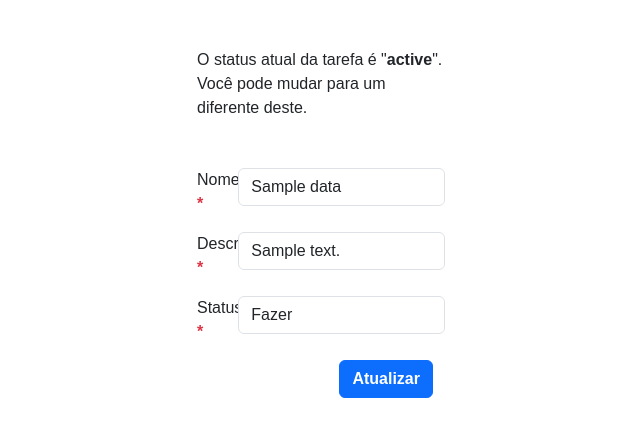
After one commit to felipeoli7eira/tecsagroup-challenge, a PHP site: template app/src/views/tasks/edit.php in a window 1280 px wide. The commit adds this page. Shown: the top 445 px of the page, without its empty margins (319-959 px from the left). Run offline with PHP 8.4, Linux system fonts and the light colour scheme; the template is opened without the code that fills it: most values are stand-ins (such as "Sample title", 1, 10 or a date in 2020); some web fonts are replaced.

Commit message:
feat: starting edit page

```diff
--- a/app/router/routes.php
+++ b/app/router/routes.php
@@ -4,6 +4,7 @@ use Pecee\SimpleRouter\SimpleRouter as Route;
 
 Route::get('/', 'TaskController@renderHomePage');
 Route::get('/cadastro', 'TaskController@renderCreateTaskPage');
+Route::get('/edicao/{id}', 'TaskController@renderEditTaskPage');
 
 Route::group(['prefix' => '/api'], function (): void {
     Route::post('/task', 'TaskController@create');
--- a/app/src/Services/TaskService.php
+++ b/app/src/Services/TaskService.php
@@ -38,6 +38,11 @@ class TaskService
         $this->response->httpCode(200)->json($data);
     }
 
+    public function readOne(int $id): \stdClass
+    {
+        return $this->repository->readOne($id);
+    }
+
     public function update(int $id, array $data)
     {
         $result = $this->repository->update($id, $data);
--- /dev/null
+++ b/app/src/views/tasks/edit.php
@@ -0,0 +1,68 @@
+<div class="d-flex justify-content-center row m-0">
+    <form class="p-5 col col-12 col-md-3" name="updateTaskForm">
+        <div class="row mb-5">
+            <p class="m-0 p-0">O status atual da tarefa é "<b><?= $data->friendlyStatus ?></b>".</p>
+            <p class="m-0 p-0">Você pode mudar para um diferente deste.</p>
+        </div>
+
+        <div class="mb-3 row">
+            <div class="col-12 col-md-2 d-flex justify-content-start align-items-center p-0">
+                <label for="title" class="form-label m-0">Nome <span class="text-danger fw-bold">*</span></label>
+            </div>
+
+            <div class="col-12 col-md-10 p-0">
+                <input
+                    type="text"
+                    class="form-control"
+                    placeholder="..."
+                    name="title"
+                    id="title"
+                    value="<?= $data->title ?>" />
+            </div>
+        </div>
+
+        <div class="mb-3 row">
+            <div class="col-12 col-md-2 d-flex justify-content-start align-items-center p-0">
+                <label for="description" class="form-label m-0">Descrição <span class="text-danger fw-bold">*</span></label>
+            </div>
+
+            <div class="col-12 col-md-10 p-0">
+                <input
+                    type="text"
+                    class="form-control"
+                    placeholder="..."
+                    name="description"
+                    value="<?= $data->description ?>"
+                    id="description" />
+            </div>
+        </div>
+
+        <div class="mb-3 row">
+            <div class="col-12 col-md-2 d-flex justify-content-start align-items-center p-0">
+                <label for="status" class="form-label m-0">Status <span class="text-danger fw-bold">*</span></label>
+            </div>
+
+            <div class="col-12 col-md-10 p-0">
+                <select class="form-control" name="status" id="status">
+                    <?php if ($data->status !== 'do'): ?>
+                        <option value="do">Fazer</option>
+                    <?php endif ?>
+
+                    <?php if ($data->status !== 'doing'): ?>
+                        <option value="doing">Fazendo</option>
+                    <?php endif ?>
+
+                    <?php if ($data->status !== 'done'): ?>
+                        <option value="doing">Feito</option>
+                    <?php endif ?>
+                </select>
+            </div>
+        </div>
+
+        <div class="d-flex justify-content-end">
+            <button type="submit" class="btn btn-primary fw-semibold">Atualizar</button>
+        </div>
+    </form>
+</div>
+
+<script src="/modules/task/create.js" type="module"></script>
```
Also changed, not shown: app/public/modules/task/services/read-task.service.js (+10 -2 lines), app/src/Controllers/TaskController.php (+28 -0 lines), app/src/Repositories/TaskRepository.php (+10 -0 lines).
